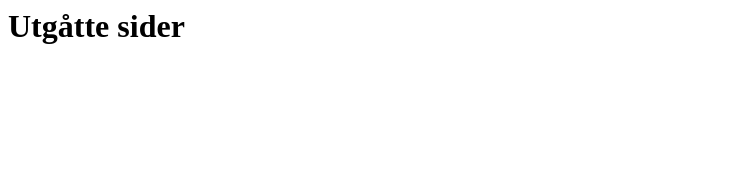
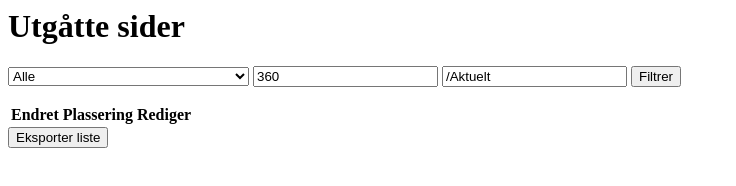
Before and after one commit to telemark-arkiv/utdaterte-artikler, a website: page views/index.html in a window 1280 px wide. Shown: the whole page, without its empty margins (0-736 px from the left). Drawn offline with nearby package versions, Linux system fonts and the light colour scheme; files that its build step writes are made by us from their sources.

Commit message:
Initial commit

```diff
--- a/config/index.js
+++ b/config/index.js
@@ -1,7 +1,8 @@
 'use strict'
 
 var config = {
-  SERVER_PORT: process.env.SERVER_PORT || 3000
+  SERVER_PORT: process.env.SERVER_PORT || 3000,
+  BASE_URL: process.env.BASE_URL || 'http://www.telemark.no'
 }
 
 module.exports = config
--- a/views/index.html
+++ b/views/index.html
@@ -1,3 +1,28 @@
 <h1>Utgåtte sider</h1>
-
+<form action="/" method="post">
+    <select name="showOnly">
+        <option value="">Alle</option>
+        <option value="Politikk">Politikk</option>
+        <option value="Vaare-tjenester">Våre tjenester</option>
+        <option value="Vaare-tjenester/Arealbruk-og-transport">Våre tjenester/Arealbruk og transport</option>
+        <option value="Vaare-tjenester/Folkehelse">Våre tjenester/Folkehelse</option>
+        <option value="Vaare-tjenester/Internasjonalt-arbeid">Våre tjenester/Internasjonalt arbeid</option>
+        <option value="Vaare-tjenester/Kultur-og-idrett">Våre tjenester/Kultur og idrett</option>
+        <option value="Vaare-tjenester/Kulturminner">Våre tjenester/Kulturminner</option>
+        <option value="Vaare-tjenester/Miljoe-og-friluftsliv">Våre tjeneste/Miljø og friluftslivr</option>
+        <option value="Vaare-tjenester/Naeringsutvikling">Våre tjenester/Næringsutvikling</option>
+        <option value="Vaare-tjenester/Tannhelse">Våre tjenester/Tannhelse</option>
+        <option value="Vaare-tjenester/Utdanning">Våre tjenester/Utdanning</option>
+        <option value="Planer">Planer</option>
+        <option value="Fylkeskommunen">Fylkeskommunen</option>
+        <option value="Om-Telemark">Om telemark</option>
+        <option value="Aktuelt">Aktuelt</option>
+    </select>
+    <input type="text" value="360" name="limitDays">
+    <input type="text" value="/Aktuelt" name="filterBy">
+    <button type="submit">Filtrer</button>
+</form>
 {{>pages-list}}
+<form action="/export" method="post">
+    <button type="submit">Eksporter liste</button>
+</form>
--- a/views/partials/pages-list.html
+++ b/views/partials/pages-list.html
@@ -1,3 +1,18 @@
-{{#each articles}}
-    {{loc}}
-{{/each}}
+<table class="table table-responsive">
+    <thead>
+    <tr>
+        <th>Endret</th>
+        <th>Plassering</th>
+        <th>Rediger</th>
+    </tr>
+    </thead>
+    <tbody>
+    {{#each articles}}
+    <tr>
+        <td>{{lastmod}}</td>
+        <td><a href="{{loc}}" target="_blank">{{showPathOnly loc}}</a></td>
+        <td><a href="{{loc}}" target="_blank">Rediger</a></td>
+    </tr>
+    {{/each}}
+    </tbody>
+</table>
```
Also changed, not shown: handlers/index.js (+11 -1 lines), lib/get-filtered-articles.js (+12 -0 lines), views/helpers/showPathOnly.js (added, +7 -0 lines).
